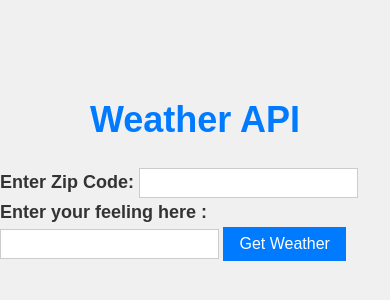
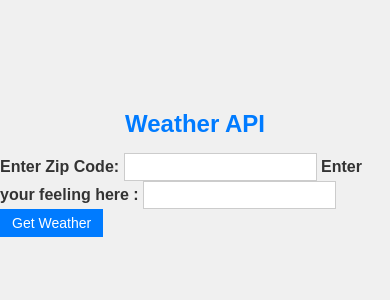
Before and after one commit to AnwaarAlbusaidi/weather_API, a website: page website/index.html in a window 390 px wide. Shown: the part 256-556 px from the top of the page. Drawn offline with Linux system fonts and the light colour scheme.

Commit message:
second push

```diff
--- a/website/app.js
+++ b/website/app.js
@@ -1,4 +1,4 @@
-const apiKey = '1bb4d4bc1988d0fe4a56651105e354ca';
+const apiKey = 'enter yout api key';
 const baseURL = 'https://api.openweathermap.org/data/2.5/weather';
 
 // Function to fetch weather data from the API
--- a/website/styles.css
+++ b/website/styles.css
@@ -28,13 +28,9 @@ html, body, div, p, input, button {
   font-weight: bold;
 }
 
-  #zip {
-    padding: 5px;
-    font-size: 16px;
-    border: 1px solid #ccc;
-  }
-
-  #feeling{
+#zip,
+#feeling,
+#generate {
   padding: 5px;
   font-size: 16px;
   border: 1px solid #ccc;
@@ -66,14 +62,50 @@ html, body, div, p, input, button {
   font-weight: bold;
 }
 
-
-
 h1 {
   font-family: Arial, sans-serif;
   font-size: 36px;
   font-weight: bold;
-  color: #007bff; /* Blue color, you can change it to your preferred color */
+  color: #007bff;
+  /* Blue color, you can change it to your preferred color */
   text-align: center;
   margin-top: 20px;
   margin-bottom: 20px;
 }
+
+/* Responsive styles */
+@media screen and (max-width: 600px) {
+  /* Adjust styles for screens with a maximum width of 600px */
+  .container {
+      margin-bottom: 10px;
+  }
+
+  label {
+      font-size: 16px;
+  }
+
+  #zip,
+  #feeling {
+      font-size: 14px;
+  }
+
+  #generate {
+      font-size: 14px;
+      padding: 6px 12px;
+  }
+
+  .weatherData {
+      max-width: 250px;
+  }
+
+  .weatherData p {
+      font-size: 14px;
+      margin-bottom: 6px;
+  }
+
+  h1 {
+      font-size: 24px;
+      margin-top: 10px;
+      margin-bottom: 10px;
+  }
+}
```
Lines whose indentation alone changed are shown as unchanged.
